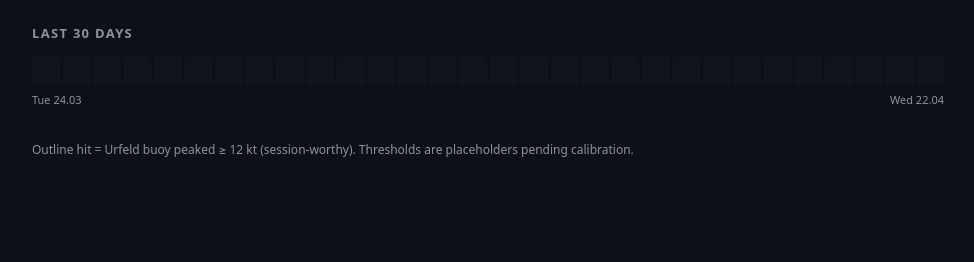
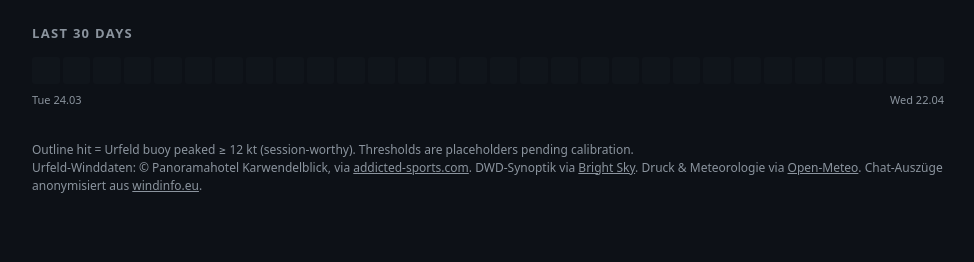
Before and after one commit to s1st/walchensee-oracle, a FastAPI app: page / in a window 1280 px wide. Shown: the part 257-519 px from the top of the page, without its empty margins (152-1126 px from the left). Run offline with FastAPI, Linux system fonts and the light colour scheme.

Commit message:
Self-identifying User-Agent + visible source credits on dashboard
Two small courtesy changes before going public:

- Measurements scraper now sends a transparent User-Agent —
  walchi-oracle/0.1 (+https://github.com/s1st/walchensee-oracle; hobby)
  Replaces the Chrome-impersonating UA. Honest identification; if an
  operator wants to block us they can, and if they want to reach out
  they know who we are. Live test confirmed the Addicted-Sports CSRF
  flow still works with this UA.
- Dashboard footer credits all four external sources with visible
  links: Addicted-Sports / Bright Sky / Open-Meteo / windinfo.eu.
  Credits are proportionate to each source's role.

Co-Authored-By: Claude Opus 4.7 <noreply@anthropic.com>

```diff
--- a/src/oracle/dashboard/templates/index.html
+++ b/src/oracle/dashboard/templates/index.html
@@ -135,8 +135,13 @@
 </div>
 
 <footer>
-  Outline hit = Urfeld buoy peaked ≥ 12 kt (session-worthy).
-  Thresholds are placeholders pending calibration.
+  Outline hit = Urfeld buoy peaked ≥ 12 kt (session-worthy). Thresholds are placeholders pending calibration.<br>
+  Urfeld-Winddaten: © Panoramahotel Karwendelblick, via
+  <a href="https://www.addicted-sports.com/webcam/walchensee/urfeld/" target="_blank" rel="noopener">addicted-sports.com</a>.
+  DWD-Synoptik via <a href="https://brightsky.dev/" target="_blank" rel="noopener">Bright Sky</a>.
+  Druck &amp; Meteorologie via <a href="https://open-meteo.com/" target="_blank" rel="noopener">Open-Meteo</a>.
+  Chat-Auszüge anonymisiert aus
+  <a href="https://windinfo.eu/wind-wetter-chat/" target="_blank" rel="noopener">windinfo.eu</a>.
 </footer>
 </body>
 </html>
```
Also changed, not shown: src/oracle/pillars/measurements.py (+4 -4 lines).
